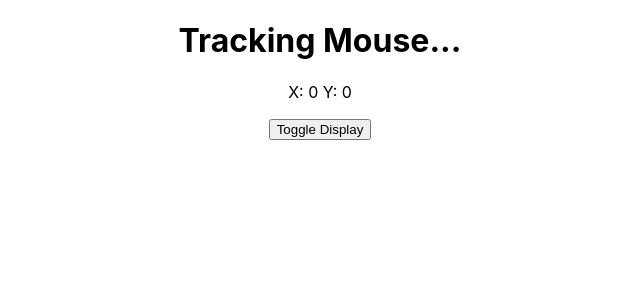
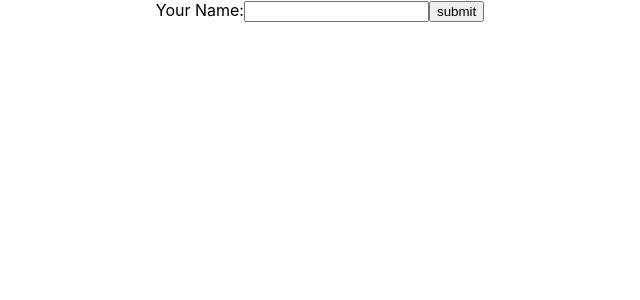
Before and after one commit to DOdrums/walkthrough-gitpod-react, a React (Create React App) app in the folder my-app/: page / in a window 1280 px wide. Shown: the top 300 px of the page, without its empty margins (320-960 px from the left). Built offline with nearby package versions, Linux system fonts and the light colour scheme.

Commit message:
Add ControlledForm to practice with uncontrolled elements

```diff
--- a/my-app/src/App.js
+++ b/my-app/src/App.js
@@ -1,10 +1,10 @@
 import './App.css';
-import LifeCyclesCWU from './components/LifeCyclesCWU';
+import ControlledForm from './components/ControlledForm';
 
 function App() {
   return (
     <div className="App">
-      <LifeCyclesCWU/>
+      <ControlledForm />
     </div>
   );
 }
--- /dev/null
+++ b/my-app/src/components/ControlledForm.js
@@ -0,0 +1,37 @@
+import React, { Component } from 'react'
+
+export class ControlledForm extends Component {
+    constructor(props) {
+      super(props)
+
+      this.state = {
+            name: "",
+      }
+    }
+
+    handleNameChange = (event) => {
+        this.setState({
+            name: event.target.value,
+        })
+    }
+
+    render() {
+        return (
+        <div>
+            <form>
+                <label htmlFor='id-name'>Your Name:</label>
+                <input
+                    onChange={this.handleNameChange}
+                    value={this.state.name}
+                    id='id-name'
+                    name='name'
+                    type="text">
+                </input>
+                <input type="submit" value="submit"/>
+            </form>
+        </div>
+        )
+    }
+}
+
+export default ControlledForm
```
